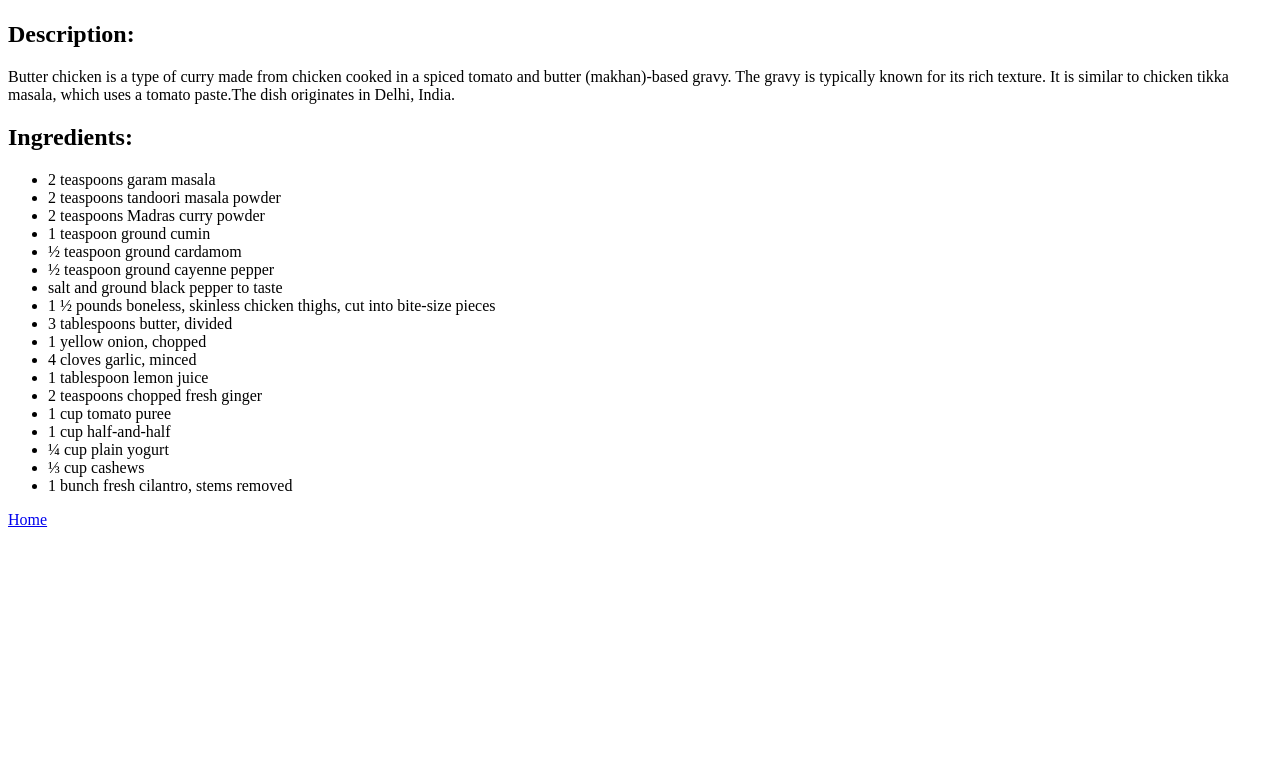
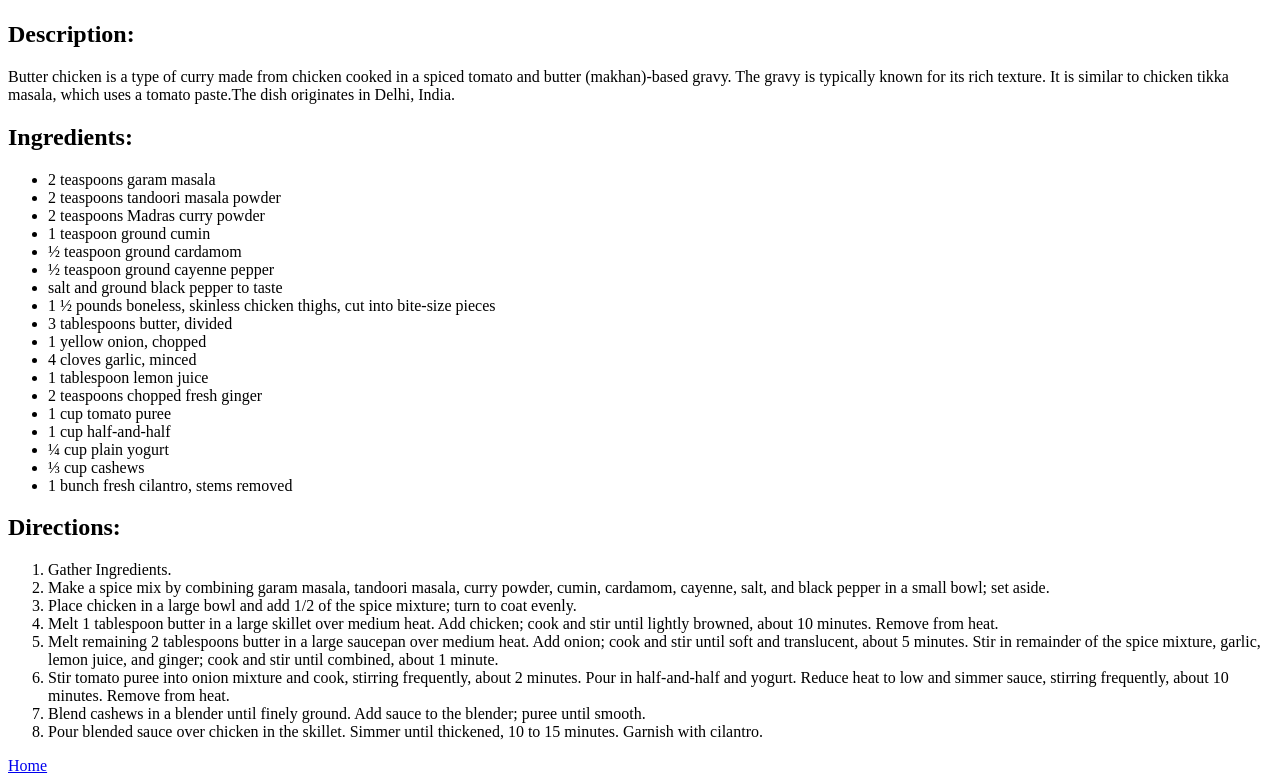
Before and after one commit to adityapraja/odin-recipes, a plain HTML site: page recipes/butter_chicken.html in a window 1280 px wide. Shown: the part 383-1166 px from the top of the page. Before the commit the page ends 920 px from the top, so only its background shows below. Drawn offline with Linux system fonts and the light colour scheme.

Commit message:
Complete one Recipe Page
Added Directions step in One Recipe Page.

```diff
--- a/recipes/butter_chicken.html
+++ b/recipes/butter_chicken.html
@@ -35,7 +35,18 @@
         <li>⅓ cup cashews</li>
         <li>1 bunch fresh cilantro, stems removed</li>
     </ul>
+    <h2>Directions:</h2>
+    <ol>
+        <li>Gather Ingredients.</li>
+        <li>Make a spice mix by combining garam masala, tandoori masala, curry powder, cumin, cardamom, cayenne, salt, and black pepper in a small bowl; set aside.</li>
+        <li>Place chicken in a large bowl and add 1/2 of the spice mixture; turn to coat evenly.</li>
+        <li>Melt 1 tablespoon butter in a large skillet over medium heat. Add chicken; cook and stir until lightly browned, about 10 minutes. Remove from heat.</li>
+        <li>Melt remaining 2 tablespoons butter in a large saucepan over medium heat. Add onion; cook and stir until soft and translucent, about 5 minutes. Stir in remainder of the spice mixture, garlic, lemon juice, and ginger; cook and stir until combined, about 1 minute.</li>
+        <li>Stir tomato puree into onion mixture and cook, stirring frequently, about 2 minutes. Pour in half-and-half and yogurt. Reduce heat to low and simmer sauce, stirring frequently, about 10 minutes. Remove from heat.</li>
+        <li>Blend cashews in a blender until finely ground. Add sauce to the blender; puree until smooth.</li>
+        <li>Pour blended sauce over chicken in the skillet. Simmer until thickened, 10 to 15 minutes. Garnish with cilantro.</li>
 
+    </ol>
 
     <a href="../index.html">Home</a>
 </body>
```
